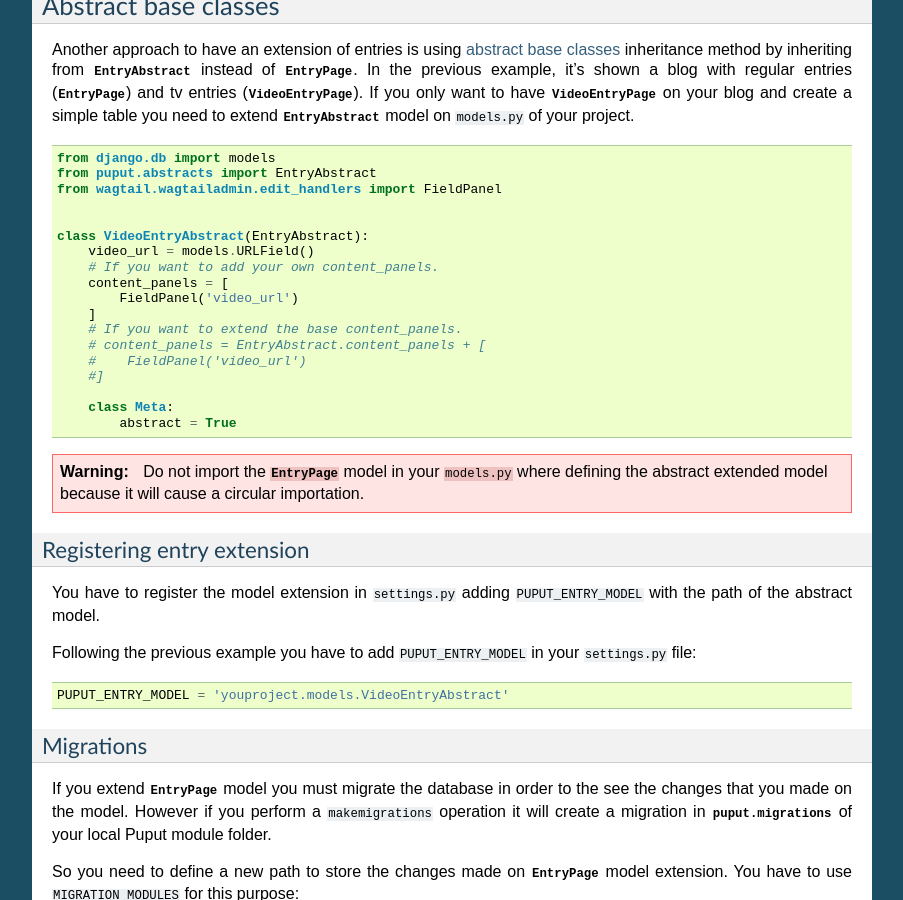
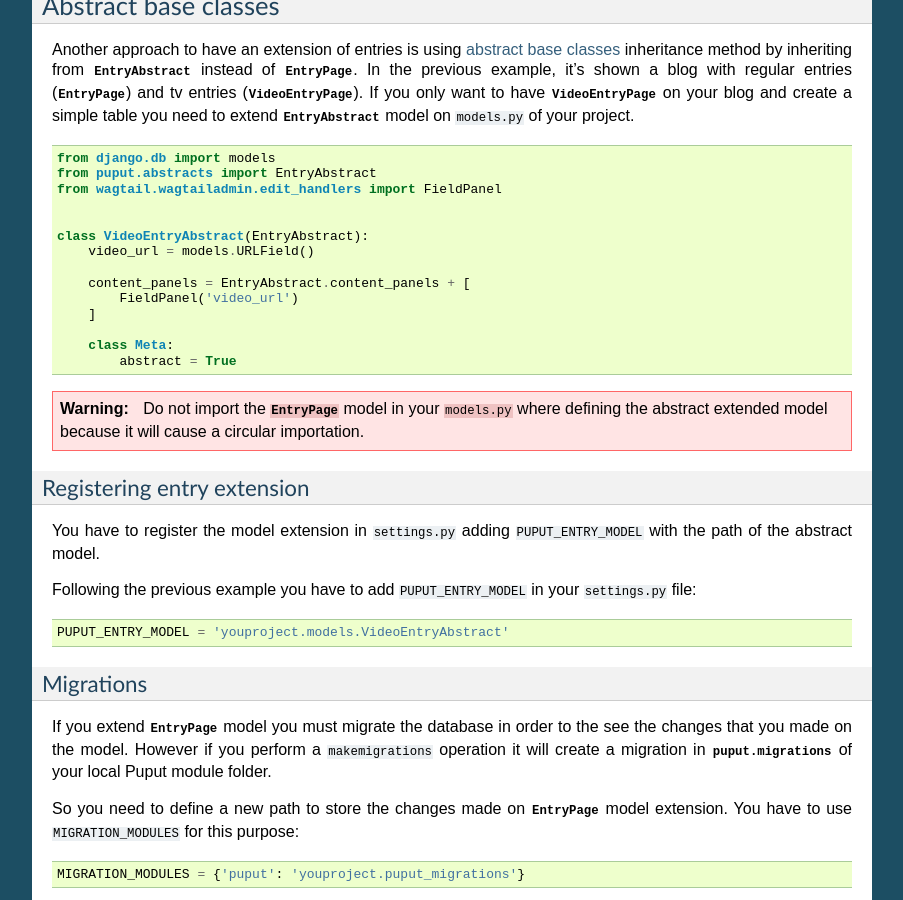
Before and after one commit to APSL/puput, a Sphinx documentation site: the page built from docs/extending.rst, in a window 1280 px wide and 900 px high, scrolled down 759 px. Shown: the whole window, without its empty margins (198-1101 px from the left). Built offline with Sphinx 7.4.7, drawn with Linux system fonts in a browser that asks for light colours.

Commit message:
Updating Documentation for EntryAbstract
Updating Documentation for EntryAbstract content_panels

```diff
--- a/docs/extending.rst
+++ b/docs/extending.rst
@@ -58,14 +58,10 @@ If you only want to have :class:`VideoEntryPage` on your blog and create a simpl
 
     class VideoEntryAbstract(EntryAbstract):
         video_url = models.URLField()
-        # If you want to add your own content_panels.
-        content_panels = [
+
+        content_panels = EntryAbstract.content_panels + [
             FieldPanel('video_url')
         ]
-        # If you want to extend the base content_panels.
-        # content_panels = EntryAbstract.content_panels + [
-        #    FieldPanel('video_url')
-        #]
 
         class Meta:
             abstract = True
```
